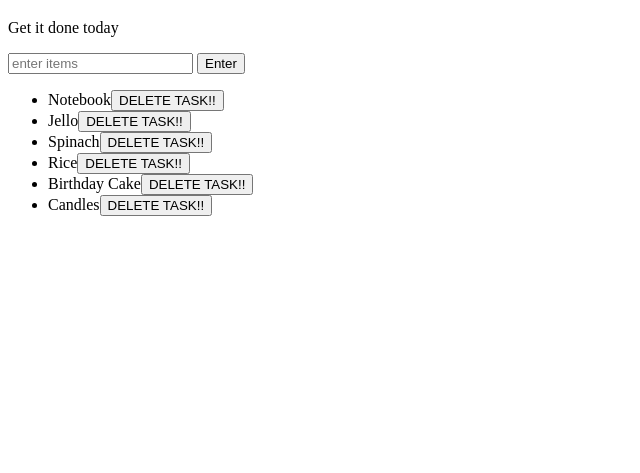
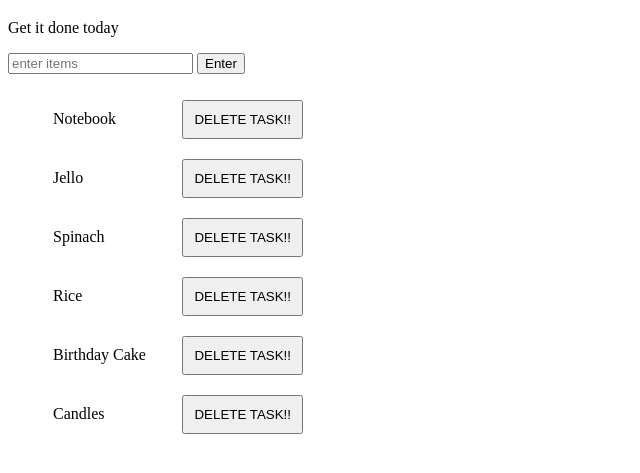
Before and after one commit to Andrej044/ZTM-labber, a plain HTML site: page dom-events/index.html in a window 1280 px wide. Shown: the part 61-534 px from the top of the page, without its empty margins (0-640 px from the left). Drawn offline with Linux system fonts and the light colour scheme.

Commit message:
add style for list items

```diff
--- a/dom-events/style.css
+++ b/dom-events/style.css
@@ -21,3 +21,14 @@
 .done {
   text-decoration: line-through;
 }
+li{
+  width: 250px;
+  display: flex;
+  justify-content: space-between;
+  align-items: center;
+  padding: 10px 5px;
+}
+.btn {
+  margin-left: 10px;
+  padding: 10px;
+}
```
